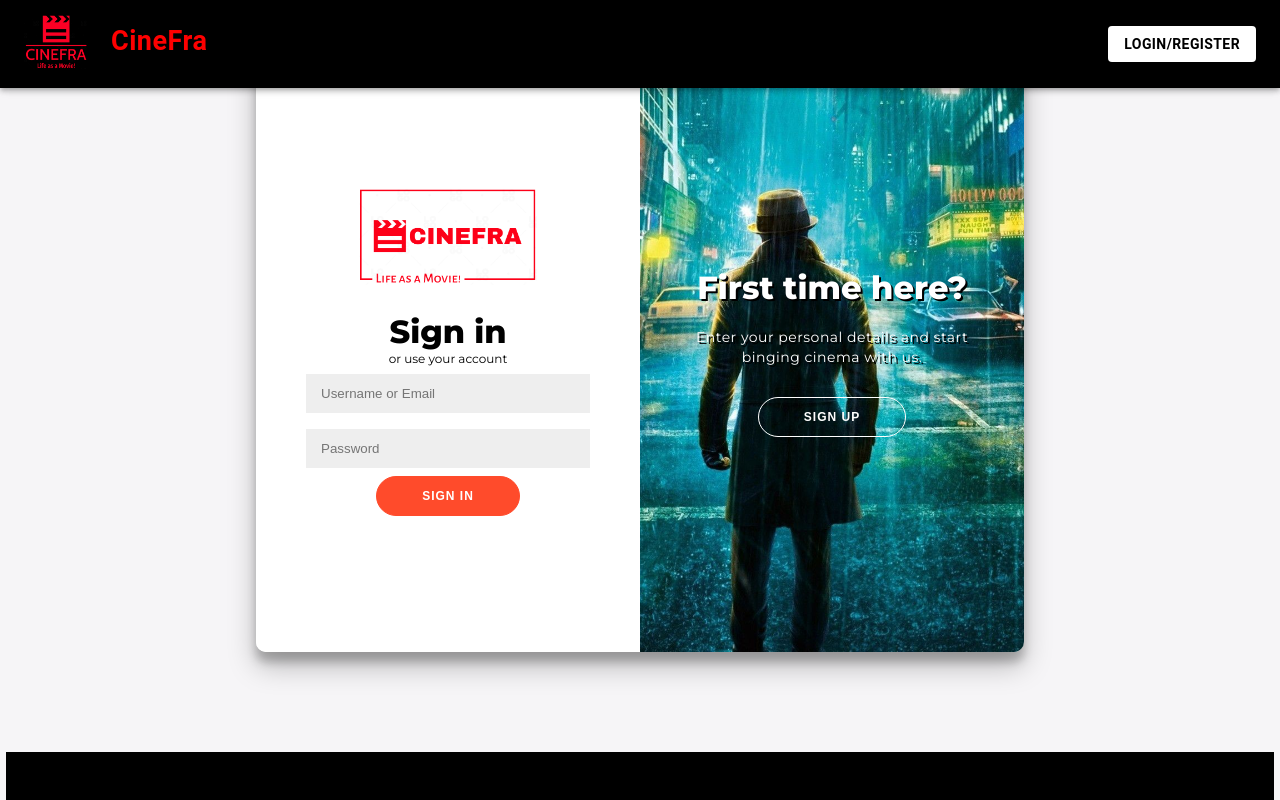
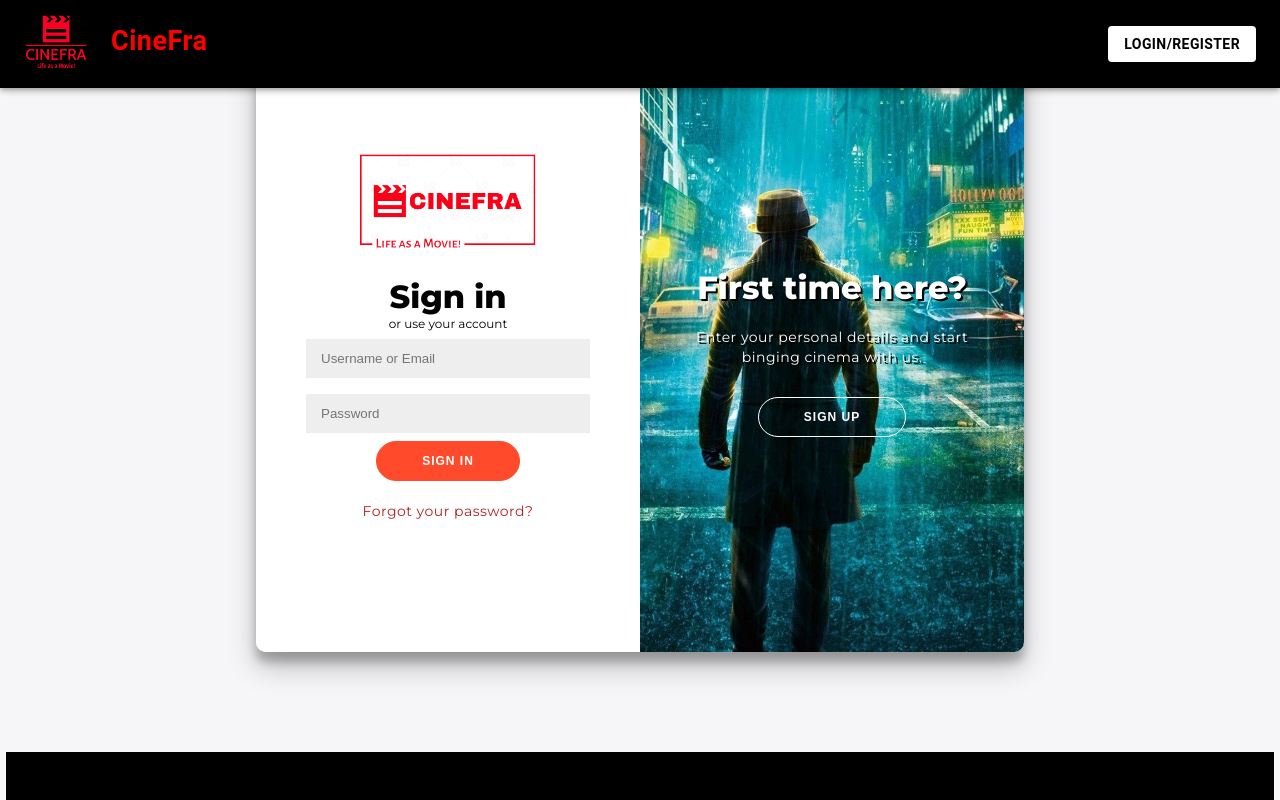
Before and after one commit to MilanTo3/Cinema-App-Project-Praksa-Vega-IT, a React (Create React App) app in the folder cinema-app/: page /loginregpage in a window 1280 px wide. Shown: the top 800 px of the page. Built offline with nearby package versions, Linux system fonts and the light colour scheme.

Commit message:
form correction.

```diff
--- a/cinema-app/src/Models/userModel.js
+++ b/cinema-app/src/Models/userModel.js
@@ -1,11 +1,11 @@
 export default class UserModel {
 
-    constructor(name, email, birthday, password, confirmpassword) {
+    constructor(name, email, birthday, password, confirmedpassword) {
       this.name = name;
       this.email = email;
       this.birthday = birthday;
       this.password = password;
-      this.confirmpassword = confirmpassword;
+      this.confirmedpassword = confirmedpassword;
     }
 
 }
--- a/cinema-app/src/Pages/logregPage/logregPage.js
+++ b/cinema-app/src/Pages/logregPage/logregPage.js
@@ -27,6 +27,9 @@ export default function LogRegPage(){
 		if(Object.keys(formErrors).length === 0 && isSubmit){
 			console.log(formValues);
 			setIsActive(false);
+			for (const [key, value] of Object.entries(formValues)) {
+				formValues[key] = '';
+			  }
 		}
 
 	}, [formErrors]);
@@ -35,7 +38,7 @@ export default function LogRegPage(){
 
 		e.preventDefault();
 		setFormErrors(validate(formValues));
-
+		setIsSubmit(true);
 
 	};
 
@@ -94,6 +97,7 @@ export default function LogRegPage(){
 			<input type="email" placeholder="Username or Email" />
 			<input type="password" placeholder="Password" />
 			<button>Sign In</button>
+			<p className={classes.forgotPassword}>Forgot your password?</p>
 		</form>
 	</div>
 	<div className={classes["overlay-container"]}>
--- a/cinema-app/src/Pages/logregPage/logregPage.module.css
+++ b/cinema-app/src/Pages/logregPage/logregPage.module.css
@@ -238,3 +238,7 @@ h1{
 
 	margin-top: 27px;
 }
+
+.forgotPassword{
+	color: firebrick;
+}
```
